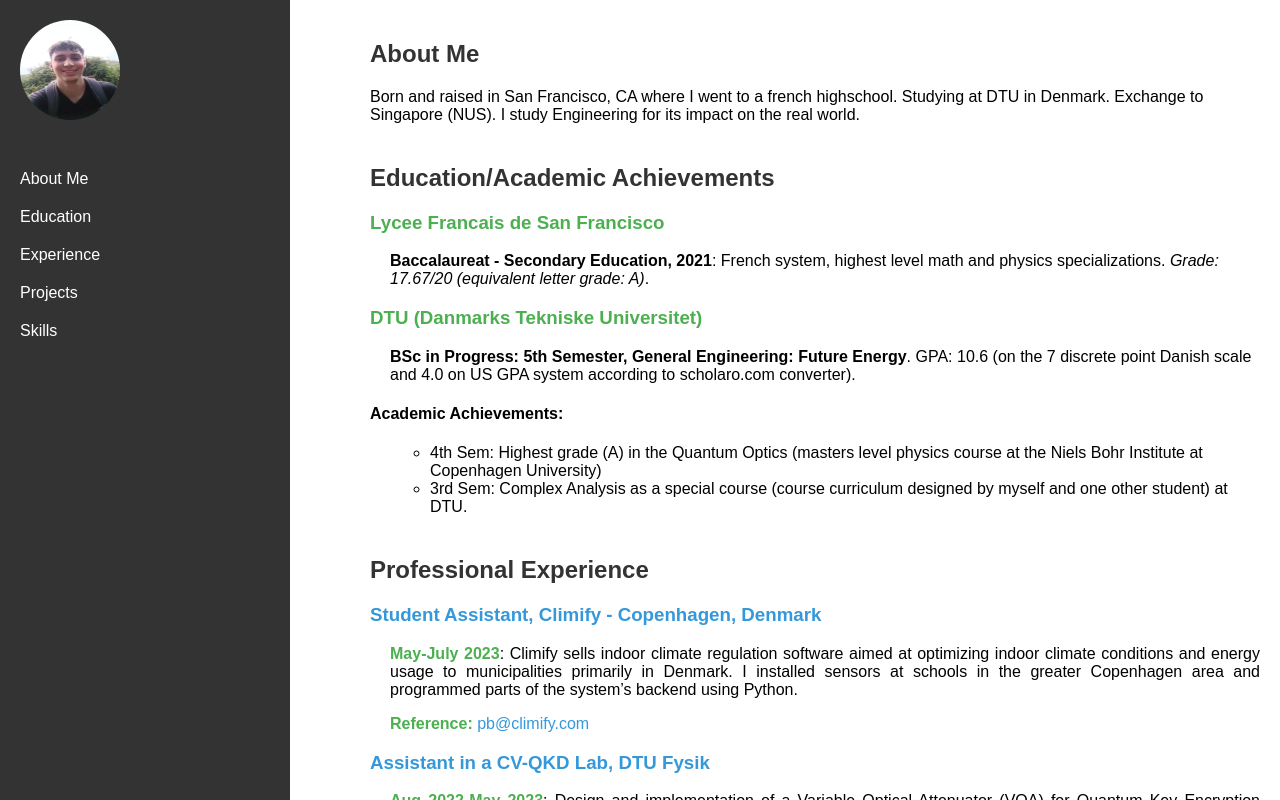
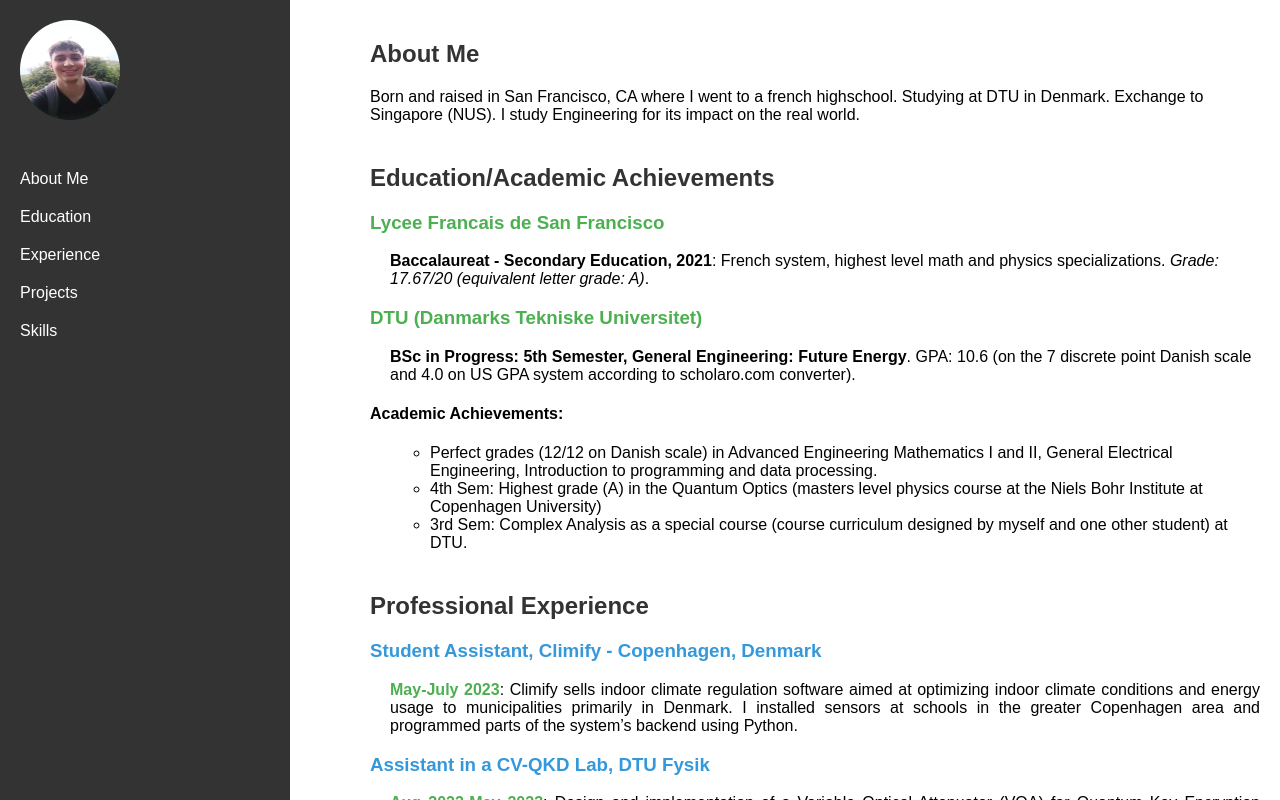
Before and after one commit to Nicholas-Kryger-Nelson/Nicholas-Kryger-Nelson.github.io, a plain HTML site: page index.html in a window 1280 px wide. Drawn offline with Linux system fonts and the light colour scheme.

Commit message:
Update index.html

```diff
--- a/index.html
+++ b/index.html
@@ -37,6 +37,7 @@
 
                 <h4>Academic Achievements:</h4>
                 <ul>
+                    <li> Perfect grades (12/12 on Danish scale) in Advanced Engineering Mathematics I and II, General Electrical Engineering, Introduction to programming and data processing.
                     <li>4th Sem: Highest grade (A) in the Quantum Optics (masters level physics course at the Niels Bohr Institute at Copenhagen University)</li>
                     <li>3rd Sem: Complex Analysis as a special course (course curriculum designed by myself and one other student) at DTU.</li>
                 </ul>
@@ -48,12 +49,12 @@
             <div class="experience-entry">
                 <h3>Student Assistant, Climify - Copenhagen, Denmark</h3>
                 <p><strong>May-July 2023</strong>: Climify sells indoor climate regulation software aimed at optimizing indoor climate conditions and energy usage to municipalities primarily in Denmark. I installed sensors at schools in the greater Copenhagen area and programmed parts of the system’s backend using Python.</p>
-                <p><strong>Reference:</strong> <a href="mailto:pb@climify.com">pb@climify.com</a></p>
+
             </div>
             <div class="experience-entry">
                 <h3>Assistant in a CV-QKD Lab, DTU Fysik</h3>
                 <p><strong>Aug 2022-May 2023</strong>: Design and implementation of a Variable Optical Attenuator (VOA) for Quantum Key Encryption communication system at the DTU Physics department. Acquired CAD, 3D printing, and electronics skills. Achieved promising performance of the component.</p>
-                <p><strong>Reference:</strong> <a href="mailto:nitjai@fysik.dtu">nitjai@fysik.dtu</a></p>
+
             </div>
             <div class="experience-entry">
                 <h3>Sales Associate, Recreational Equipment Inc (REI) - San Francisco, California</h3>
```
